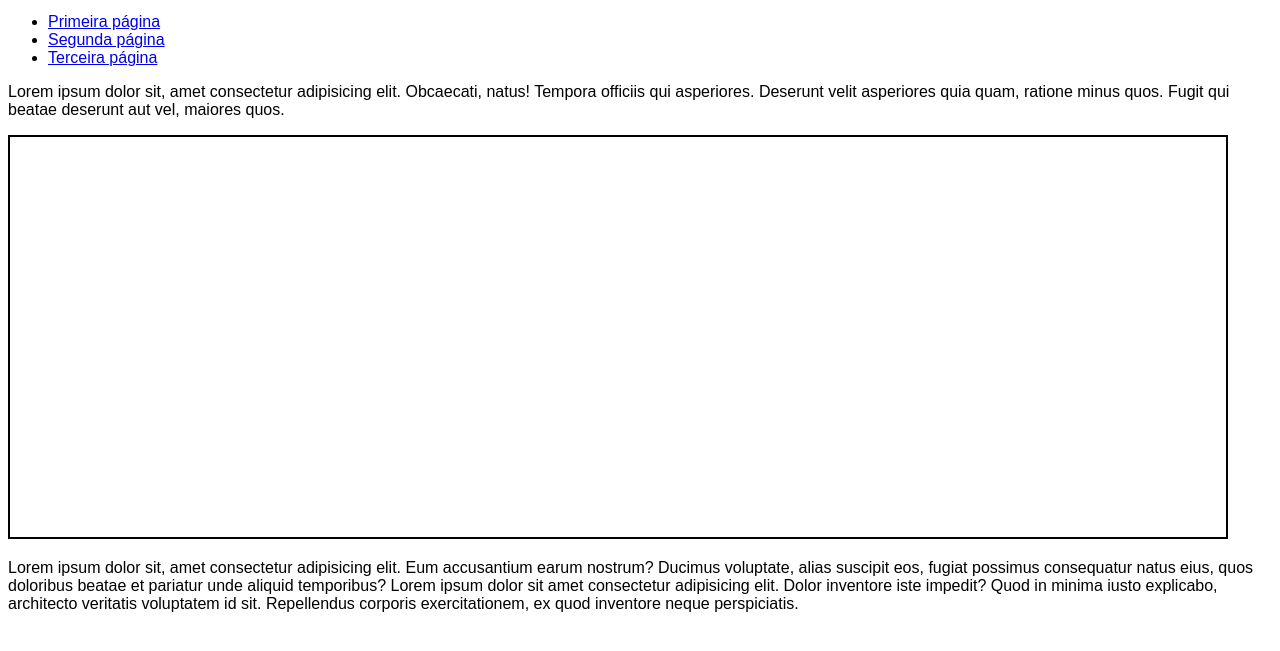
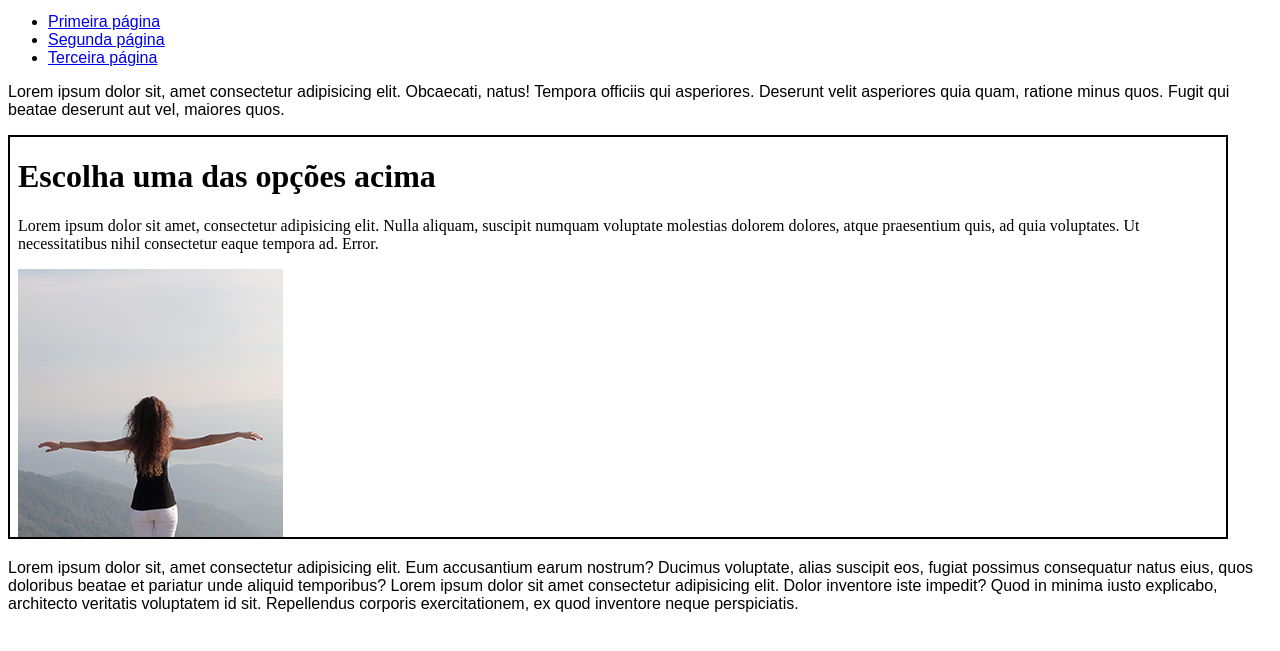
Before and after one commit to Augusto-0/html-css, a plain HTML site: page exercircios/ex024/iframe003.html in a window 1280 px wide. Shown: the part 119-770 px from the top of the page. Drawn offline with Linux system fonts and the light colour scheme.

Commit message:
Ex iframe 003

```diff
--- a/exercircios/ex024/iframe003.html
+++ b/exercircios/ex024/iframe003.html
@@ -28,9 +28,11 @@
 
     <p>Lorem ipsum dolor sit, amet consectetur adipisicing elit. Obcaecati, natus! Tempora officiis qui asperiores. Deserunt velit asperiores quia quam, ratione minus quos. Fugit qui beatae deserunt aut vel, maiores quos.</p>
 
-    <iframe src="" id="tela" name="frame">
+    <iframe srcdoc="<h1>Escolha uma das opções acima</h1> <p>Lorem ipsum dolor sit amet, consectetur adipisicing elit. Nulla aliquam, suscipit numquam voluptate molestias dolorem dolores, atque praesentium quis, ad quia voluptates. Ut necessitatibus nihil consectetur eaque tempora ad. Error.</p> <img src='imagens/paisagem-p.png'>" id="tela" name="frame">
         <p>Infelizmente seu navegador não é compativel com isso!</p>
     </iframe>
+
+
 
     <p>Lorem ipsum dolor sit, amet consectetur adipisicing elit. Eum accusantium earum nostrum? Ducimus voluptate, alias suscipit eos, fugiat possimus consequatur natus eius, quos doloribus beatae et pariatur unde aliquid temporibus? Lorem ipsum dolor sit amet consectetur adipisicing elit. Dolor inventore iste impedit? Quod in minima iusto explicabo, architecto veritatis voluptatem id sit. Repellendus corporis exercitationem, ex quod inventore neque perspiciatis.</p>
 
```
Also changed, not shown: exercircios/ex024/imagens/paisagem-p.png (added).
